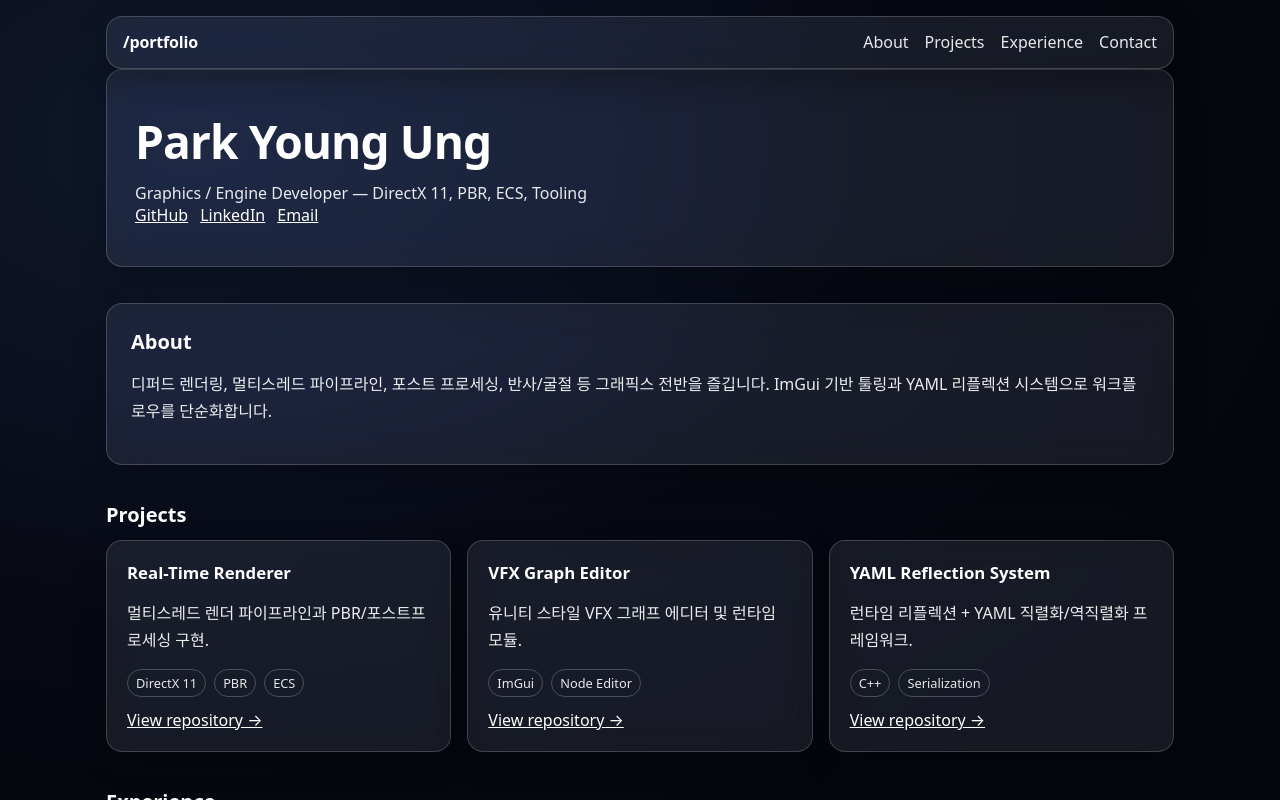
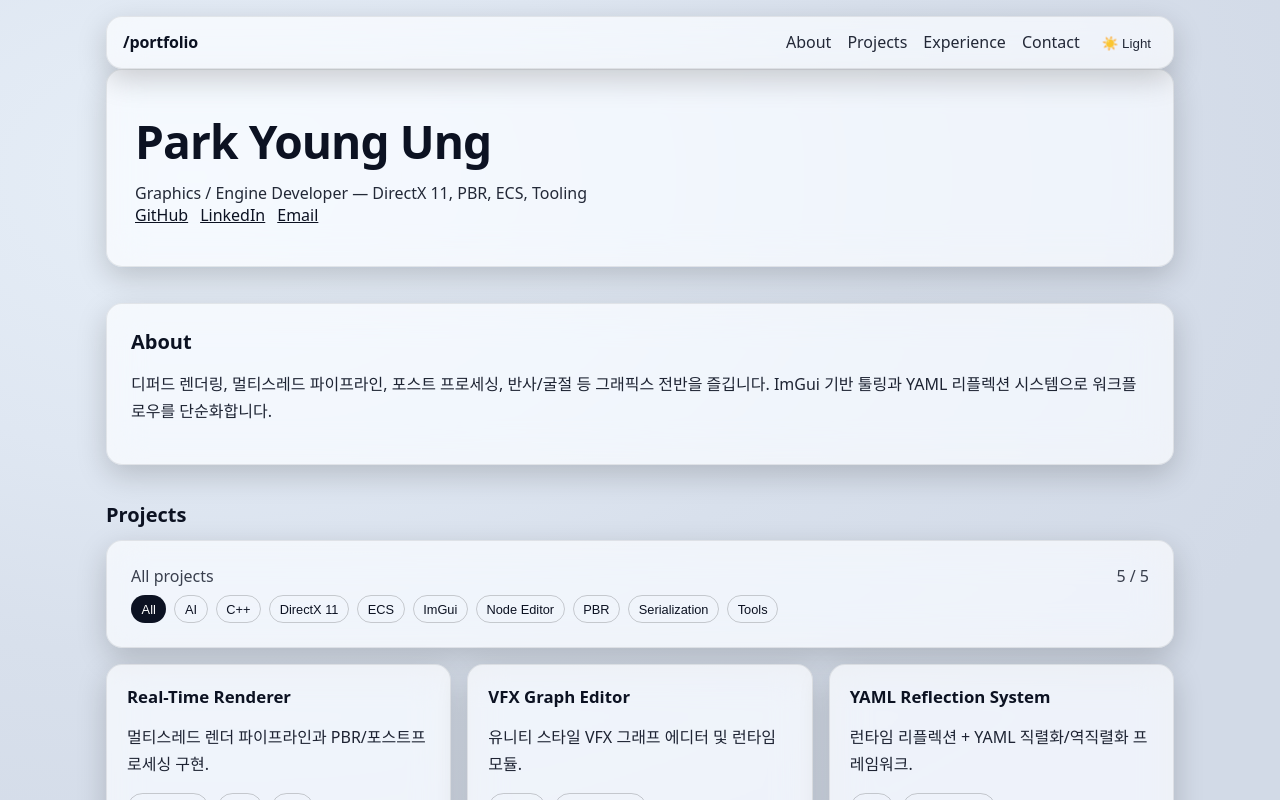
Before and after one commit to 29thnight/29thnight.github.io, a React (Vite) app in the folder my-portfolio/: page / in a window 1280 px wide. Shown: the top 800 px of the page. Built offline with nearby package versions, Linux system fonts and the light colour scheme.

Commit message:
feat: 프로젝트에 태그 필터 및 테마 전환 기능 추가

```diff
--- a/my-portfolio/src/App.jsx
+++ b/my-portfolio/src/App.jsx
@@ -1,5 +1,7 @@
-import { useState } from "react"
+import { useMemo, useState } from "react"
 import GlassCard from "./components/GlassCard.jsx"
+import ThemeToggle from "./components/ThemeToggle.jsx"
+import TagFilter from "./components/TagFilter.jsx"
 import "./index.css"
 
 const projects = [
@@ -21,7 +23,28 @@ const projects = [
     desc: "런타임 리플렉션 + YAML 직렬화/역직렬화 프레임워크.",
     link: "https://github.com/USER/cpp-reflection",
   },
+  {
+    title: "DX11 GPU Profiler HUD",
+    tags: ["DirectX 11", "Tools"],
+    desc: "타임스탬프 쿼리/링버퍼 기반 GPU 프로파일러 + HUD.",
+    link: "https://github.com/USER/dx11-profiler",
+  },
+  {
+    title: "Behavior Tree Builder",
+    tags: ["AI", "Tools"],
+    desc: "BT 빌더/런타임 + Blackboard, 스크립트 바인딩.",
+    link: "https://github.com/USER/bt-builder",
+  },
 ]
+
+function useTags(allProjects) {
+  const allTags = useMemo(() => {
+    const set = new Set()
+    allProjects.forEach(p => p.tags.forEach(t => set.add(t)))
+    return Array.from(set).sort((a,b)=>a.localeCompare(b))
+  }, [allProjects])
+  return allTags
+}
 
 function Nav() {
   return (
@@ -34,6 +57,7 @@ function Nav() {
             <a href="#projects">Projects</a>
             <a href="#experience">Experience</a>
             <a href="#contact">Contact</a>
+            <ThemeToggle />
           </div>
         </nav>
       </GlassCard>
@@ -77,11 +101,46 @@ function About() {
 }
 
 function Projects() {
+  const allTags = useTags(projects)
+  const [selected, setSelected] = useState(new Set())
+
+  const filtered = useMemo(() => {
+    if (selected.size === 0) return projects
+    return projects.filter(p => p.tags.some(t => selected.has(t)))
+  }, [selected])
+
+  const onToggle = (tag) => {
+    const next = new Set(selected)
+    next.has(tag) ? next.delete(tag) : next.add(tag)
+    setSelected(next)
+  }
+  const onClear = () => setSelected(new Set())
+
   return (
     <section id="projects" className="container">
       <h2 className="h2 mb">Projects</h2>
-      <div className="grid">
-        {projects.map((p) => (
+
+      <GlassCard className="section">
+        <div className="row between" style={{alignItems:"flex-start"}}>
+          <div>
+            <div className="muted" style={{marginBottom:".5rem"}}>
+              {selected.size === 0 ? "All projects" : `Filtered by: ${Array.from(selected).join(", ")}`}
+            </div>
+            <TagFilter
+              allTags={allTags}
+              selected={selected}
+              onToggle={onToggle}
+              onClear={onClear}
+            />
+          </div>
+          <div className="muted">
+            {filtered.length} / {projects.length}
+          </div>
+        </div>
+      </GlassCard>
+
+      <div className="grid" style={{marginTop: "1rem"}}>
+        {filtered.map((p) => (
           <GlassCard key={p.title}>
             <div className="card">
               <h3 className="h3">{p.title}</h3>
@@ -99,6 +158,14 @@ function Projects() {
             </div>
           </GlassCard>
         ))}
+        {filtered.length === 0 && (
+          <GlassCard>
+            <div className="card">
+              <p className="text-body">선택한 태그에 해당하는 프로젝트가 없습니다.</p>
+              <button className="link" onClick={onClear}>Clear filters</button>
+            </div>
+          </GlassCard>
+        )}
       </div>
     </section>
   )
--- /dev/null
+++ b/my-portfolio/src/components/TagFilter.jsx
@@ -0,0 +1,26 @@
+export default function TagFilter({ allTags, selected, onToggle, onClear }) {
+  return (
+    <div className="tags filter">
+      <button
+        className={`tag ${selected.size === 0 ? "tag-active" : ""}`}
+        onClick={onClear}
+      >
+        All
+      </button>
+      {allTags.map((t) => (
+        <button
+          key={t}
+          className={`tag ${selected.has(t) ? "tag-active" : ""}`}
+          onClick={() => onToggle(t)}
+        >
+          {t}
+        </button>
+      ))}
+      {selected.size > 0 && (
+        <button className="tag tag-clear" onClick={onClear}>
+          Clear
+        </button>
+      )}
+    </div>
+  )
+}
--- /dev/null
+++ b/my-portfolio/src/components/ThemeToggle.jsx
@@ -0,0 +1,31 @@
+import { useEffect, useState } from "react"
+
+function getInitialTheme() {
+  // 저장된 값 > 시스템 설정 순서로 반영
+  const saved = localStorage.getItem("theme")
+  if (saved === "light" || saved === "dark") return saved
+  const prefersDark = window.matchMedia?.("(prefers-color-scheme: dark)")?.matches
+  return prefersDark ? "dark" : "light"
+}
+
+export default function ThemeToggle() {
+  const [theme, setTheme] = useState(getInitialTheme)
+
+  useEffect(() => {
+    document.documentElement.dataset.theme = theme
+    localStorage.setItem("theme", theme)
+  }, [theme])
+
+  const next = theme === "dark" ? "light" : "dark"
+
+  return (
+    <button
+      className="link"
+      aria-label="Toggle theme"
+      title={`Switch to ${next} mode`}
+      onClick={() => setTheme(next)}
+    >
+      {theme === "dark" ? "🌙 Dark" : "☀️ Light"}
+    </button>
+  )
+}
--- a/my-portfolio/src/index.css
+++ b/my-portfolio/src/index.css
@@ -1,29 +1,57 @@
-:root { --maxw: 1100px; }
+:root {
+  --maxw: 1100px;
+
+  /* Light theme (default) */
+  --bg-1: #e6eef7;
+  --bg-2: #dfe7f2;
+  --bg-3: #d8e0ec;
+  --bg-4: #d2dae7;
+
+  --text: #0c1222;
+  --glass-bg: rgba(255,255,255,0.65);
+  --glass-brd: rgba(0,0,0,0.08);
+  --glass-hover: rgba(255,255,255,0.72);
+  --tag-brd: rgba(0,0,0,0.18);
+  --tag-active: #0c1222;
+}
+:root[data-theme="dark"] {
+  --bg-1: #0f172a;
+  --bg-2: #0b1020;
+  --bg-3: #060912;
+  --bg-4: #04060d;
+
+  --text: #ffffff;
+  --glass-bg: rgba(255,255,255,0.08);
+  --glass-brd: rgba(255,255,255,0.18);
+  --glass-hover: rgba(255,255,255,0.10);
+  --tag-brd: rgba(255,255,255,0.25);
+  --tag-active: #ffffff;
+}
 
 * { box-sizing: border-box; }
 html, body, #root { height: 100%; }
 body {
   margin: 0;
   font-family: ui-sans-serif, system-ui, -apple-system, "Segoe UI", Roboto, "Noto Sans KR", Arial, "Apple Color Emoji", "Segoe UI Emoji";
+  color: var(--text);
 }
 
-/* 배경 */
+/* 배경 그라디언트 */
 .bg {
   min-height: 100%;
   background:
-    radial-gradient(1200px 800px at 15% 10%, #0f172a 0%, #0b1020 35%, #060912 60%, #04060d 100%);
+    radial-gradient(1200px 800px at 15% 10%, var(--bg-1) 0%, var(--bg-2) 35%, var(--bg-3) 60%, var(--bg-4) 100%);
 }
-.text { color: #fff; }
+.text { color: var(--text); }
 
-/* 레이아웃 유틸 */
 .container { padding: 0 1rem; margin: 0 auto; max-width: var(--maxw); }
 .stack > * + * { margin-top: 2.25rem; }
 
 .topbar { position: sticky; top: 0; z-index: 50; padding-top: 1rem; }
 .nav { display: flex; align-items: center; justify-content: space-between; padding: .9rem 1rem; }
-.brand { font-weight: 700; letter-spacing: -.01em; color: #fff; text-decoration: none; }
-.links a { color: #fff; opacity: .9; text-decoration: none; margin-left: 1rem; }
-.links a:hover { text-decoration: underline; }
+.brand { font-weight: 700; letter-spacing: -.01em; color: var(--text); text-decoration: none; }
+.links a, .links .link { color: var(--text); opacity: .9; text-decoration: none; margin-left: 1rem; }
+.links a:hover, .links .link:hover { text-decoration: underline; }
 
 .section { padding: 1.5rem; }
 .pad-lg { padding: 2.5rem 1.75rem; }
@@ -35,8 +63,9 @@ body {
 .mb { margin-bottom: .75rem; }
 
 .text-body { opacity: .92; line-height: 1.65; }
-.link { color: #fff; text-decoration: underline; background: transparent; border: none; cursor: pointer; }
-.code { padding: .25rem .5rem; background: rgba(255,255,255,.1); border-radius: .4rem; }
+.link { color: var(--text); text-decoration: underline; background: transparent; border: none; cursor: pointer; }
+.code { padding: .25rem .5rem; background: rgba(0,0,0,.06); border-radius: .4rem; }
+:root[data-theme="dark"] .code { background: rgba(255,255,255,.1); }
 
 .grid { display: grid; grid-template-columns: repeat(auto-fit, minmax(260px, 1fr)); gap: 1rem; }
 .col { display: flex; flex-direction: column; }
@@ -47,7 +76,23 @@ body {
 
 .card { padding: 1.25rem; }
 .tags { display: flex; flex-wrap: wrap; gap: .5rem; margin-top: .6rem; }
-.tag { font-size: .8rem; padding: .25rem .5rem; border-radius: 999px; border: 1px solid rgba(255,255,255,.25); opacity: .9; }
+.tag {
+  font-size: .8rem;
+  padding: .35rem .6rem;
+  border-radius: 999px;
+  border: 1px solid var(--tag-brd);
+  background: transparent;
+  color: var(--text);
+  cursor: pointer;
+}
+.tag-active {
+  background: var(--tag-active);
+  color: #fff;
+  border-color: transparent;
+}
+.tag-clear { opacity: .85; }
+.tags.filter { margin-top: 0; }
+
 .mt { margin-top: .75rem; }
 .muted { opacity: .8; }
 
@@ -56,15 +101,22 @@ body {
 /* 유리 카드 */
 .glass {
   border-radius: 16px;
-  background: rgba(255,255,255,0.08);
-  border: 1px solid rgba(255,255,255,0.18);
-  box-shadow: 0 10px 30px rgba(0,0,0,0.25);
+  background: var(--glass-bg);
+  border: 1px solid var(--glass-brd);
+  box-shadow: 0 10px 30px rgba(0,0,0,0.18);
   backdrop-filter: blur(18px) saturate(160%);
   -webkit-backdrop-filter: blur(18px) saturate(160%);
   transition: transform .15s ease, background .15s ease, border-color .15s ease;
 }
 .glass:hover {
   transform: translateY(-2px);
-  background: rgba(255,255,255,0.10);
-  border-color: rgba(255,255,255,0.25);
+  background: var(--glass-hover);
+  border-color: var(--glass-brd);
 }
+
+/* 시스템 다크모드 초기값(직접 토글 전) */
+@media (prefers-color-scheme: dark) {
+  :root:not([data-theme]) {
+    color-scheme: dark;
+  }
+}
```
